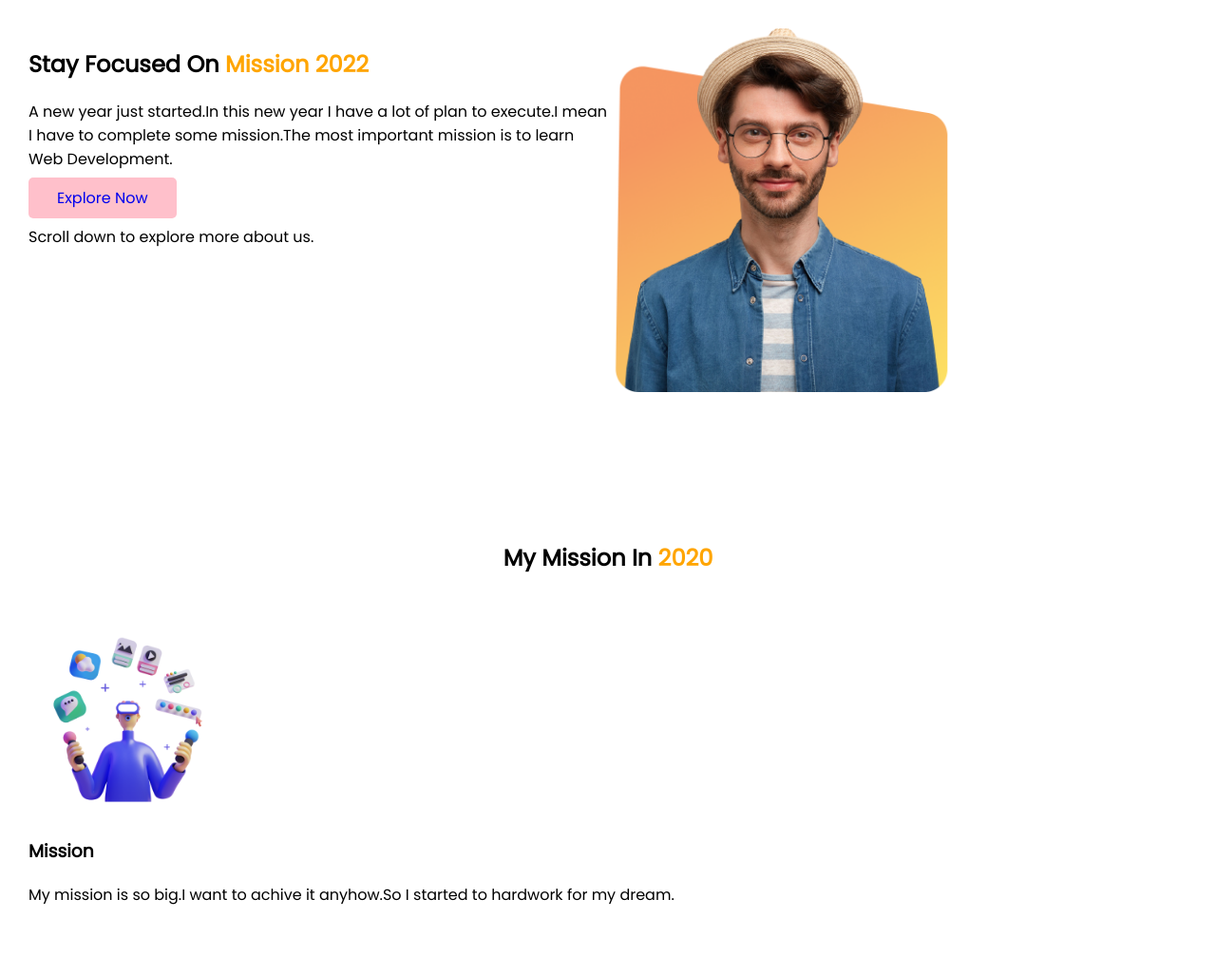
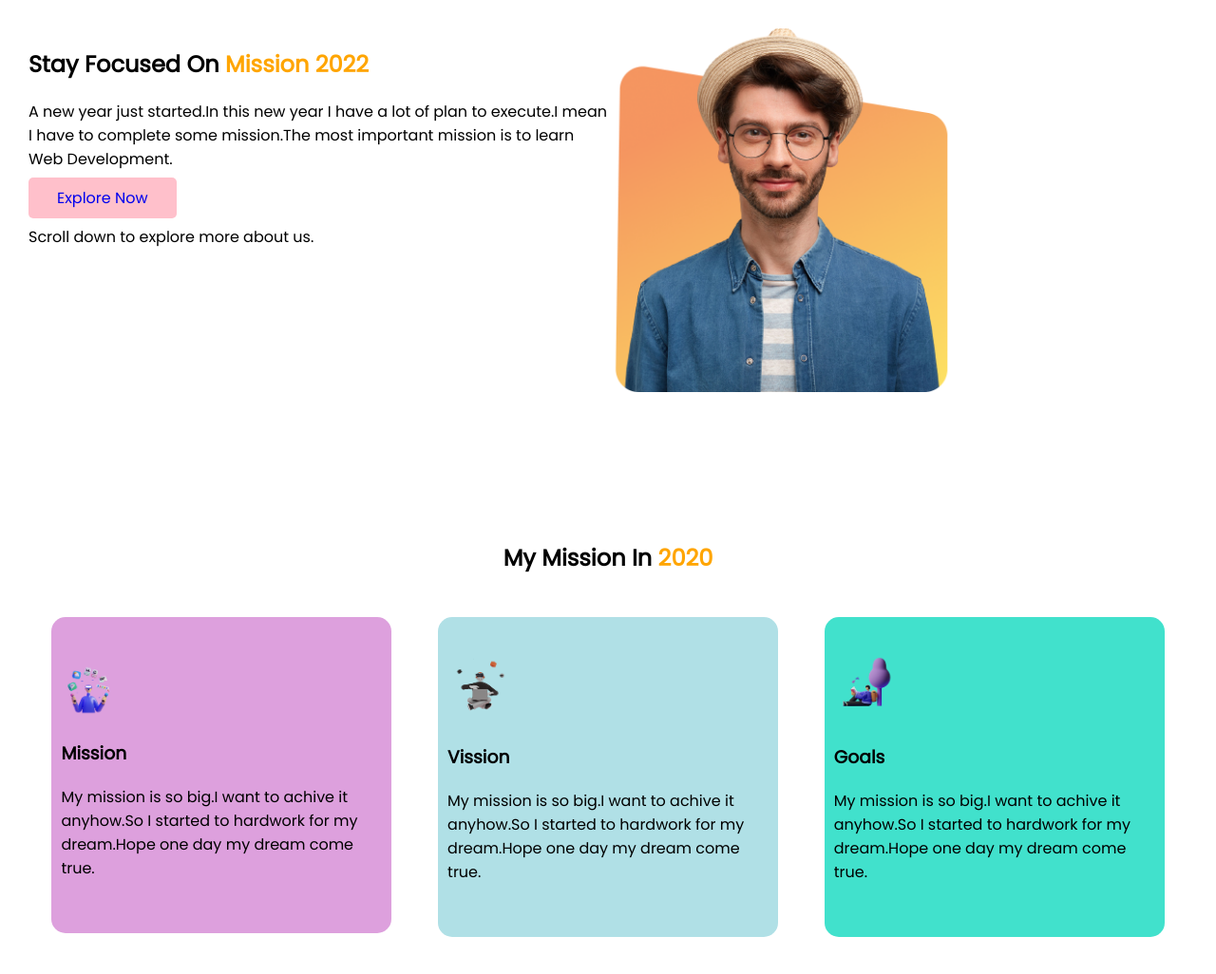
Before and after one commit to khanshorif331/assignment-1, a plain HTML site: page index.html in a window 1280 px wide. Shown: the whole page at 95% size. Before the commit the page ends 985 px from the top, so only its background shows below. Drawn offline with Linux system fonts and the light colour scheme.

Commit message:
mid section done

```diff
--- a/index.html
+++ b/index.html
@@ -26,16 +26,23 @@
 
     <section class="middle-section">
         <h1 class="center">My Mission In <span class="color-orange">2020</span> </h1>
-        <div>
-            <img class="illustrator"src="images/illustrators/illustrator-1.png" alt="simple image">
-            <h3>Mission</h3>
-            <p>My mission is so big.I want to achive it anyhow.So I started to hardwork for my dream.</p>
+        <div class="three-box">
+            <div id="mission" class="box-container">
+                <img class="illustrator"src="images/illustrators/illustrator-1.png" alt="simple image">
+                <h3>Mission</h3>
+                <p>My mission is so big.I want to achive it anyhow.So I started to hardwork for my dream.Hope one day my dream come true.</p>
+            </div>
+            <div id="vission" class="box-container">
+                <img class="illustrator"src="images/illustrators/illustrator-2.png" alt="simple image">
+                <h3>Vission</h3>
+                <p>My mission is so big.I want to achive it anyhow.So I started to hardwork for my dream.Hope one day my dream come true.</p>
+            </div>
+            <div id="goals" class="box-container">
+                <img class="illustrator"src="images/illustrators/illustrator-3.png" alt="simple image">
+                <h3>Goals</h3>
+                <p>My mission is so big.I want to achive it anyhow.So I started to hardwork for my dream.Hope one day my dream come true.</p>
+            </div>
         </div>
-
-
-
-
-
 
     </section>
 
--- a/style.css
+++ b/style.css
@@ -29,3 +29,20 @@ body {
   height: 20%;
   width: 20%;
 }
+.three-box {
+  display: flex;
+}
+.box-container {
+  background-color: plum;
+  height: 30%;
+  width: 30%;
+  margin: 2%;
+  border-radius: 15px;
+  padding: 40px 10px;
+}
+#vission {
+  background-color: powderblue;
+}
+#goals {
+  background-color: rgb(65, 225, 204);
+}
```
